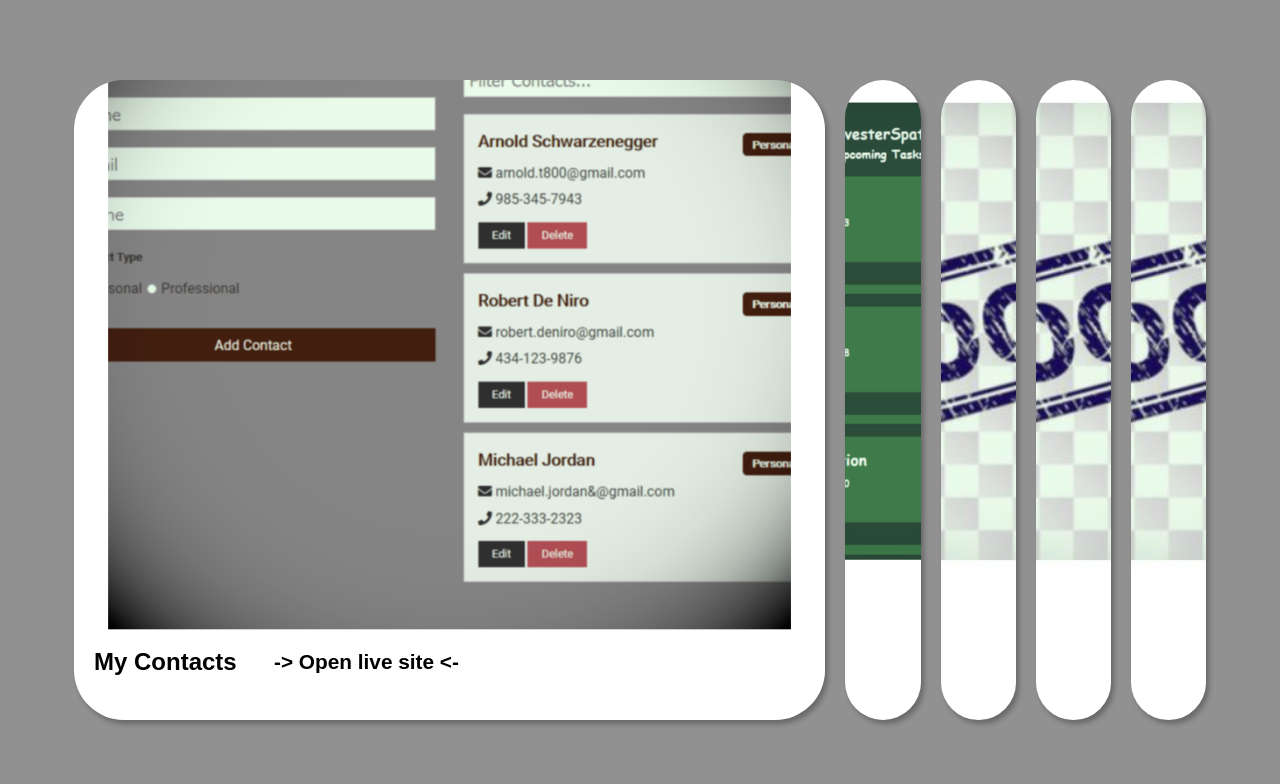
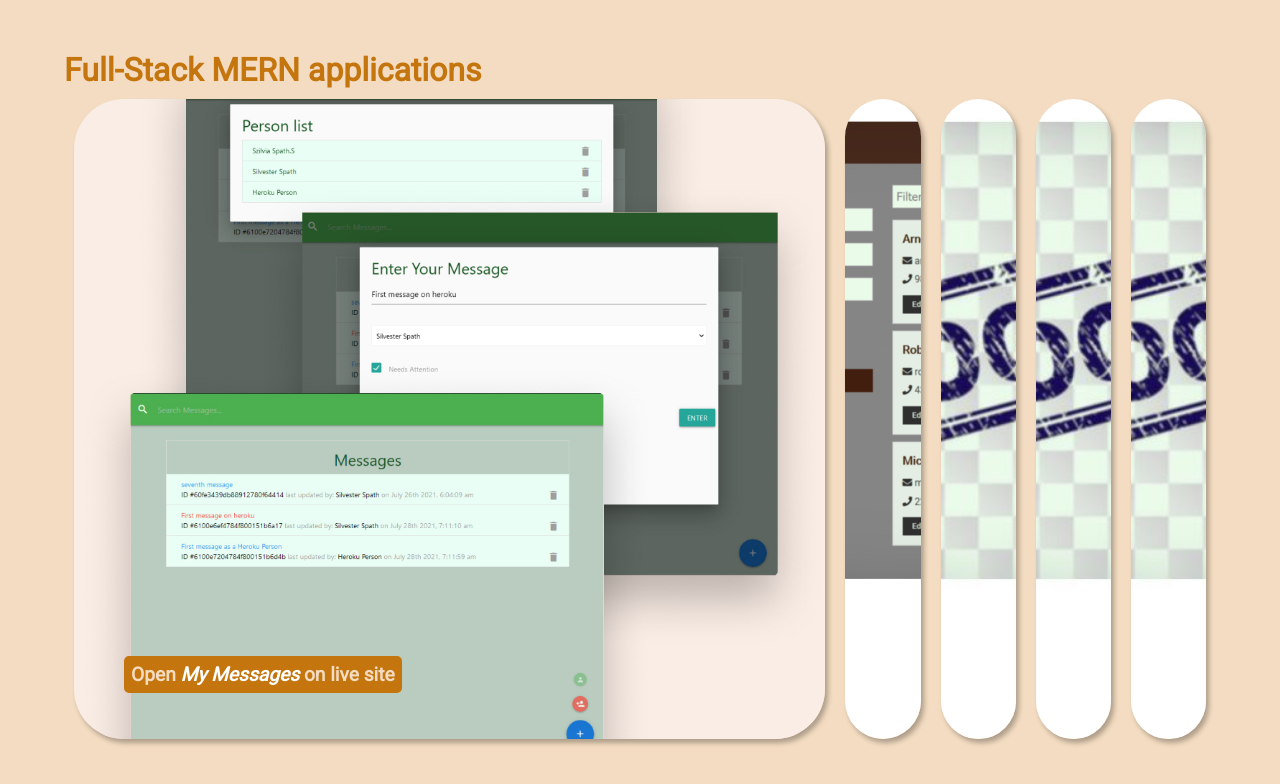
Before and after one commit to SilvesterSpath/FullStackMern, a plain HTML site: page index.html in a window 1280 px wide. Drawn offline with Linux system fonts and the light colour scheme; a web font is replaced by a local one.

Commit message:
messages

```diff
--- a/index.html
+++ b/index.html
@@ -8,16 +8,19 @@
     <!--<link rel="stylesheet" href="https://cdnjs.cloudflare.com/ajax/libs/font-awesome/5.15.3/css/all.min.css" integrity="sha512-iBBXm8fW90+nuLcSKlbmrPcLa0OT92xO1BIsZ+ywDWZCvqsWgccV3gFoRBv0z+8dLJgyAHIhR35VZc2oM/gI1w==" crossorigin="anonymous" /> -->
     <link rel="stylesheet" href="./style.css">
     <title>Full-Stack MERN</title>
-</head>
+</head><h1>Full-Stack MERN applications
 <body>
+
     <div class="container">
-        <div class="panel active" style="background-image: url('./img/mycontacts.png');">
-          <h3>My Contacts</h3>
-          <a href="https://spathcontacts.herokuapp.com/login#!" target="blank">-> Open live site <-</a>
+        <div class="panel active" style="background-image: url('./img/Messages.jpg');">
+          <a href="https://spathmessages.herokuapp.com/#!" target="blank"> Open <span>My Messages</span>  on live site</a>
         </div>
-        <div class="panel" style="background-image: url('./img/notion.png');">
+        <div class="panel" style="background-image: url('./img/mycontacts.png');">
+          <a href="https://spathcontacts.herokuapp.com/login#!" target="blank">Open <span>My Contacts</span> on live site</a>
+        </div>
+        <!-- <div class="panel" style="background-image: url('./img/notion.png');">
           <h3>Notion API</h3>
-        </div>
+        </div> -->
         <div class="panel" style="background-image: url('./img/inprogress.jpg');">
           <h3>IT Logger</h3>
         </div>
@@ -30,6 +33,8 @@
         </div>
     </div>
 
+
     <script src="./script.js"></script>
 </body>
+</h1>
 </html>
--- a/style.css
+++ b/style.css
@@ -1,12 +1,21 @@
-@import url('https://fonts.googleapis.com/css2?family=Muli&display=swap');
+@import url('https://fonts.googleapis.com/css2?family=Roboto&display=swap');
 
 * {
   box-sizing: border-box;
 }
 
+:root {
+  --primary-color: rgb(243, 220, 193);
+  --secondary-color: rgb(197, 117, 13);
+}
+
+h1 {
+  color: var(--secondary-color);
+}
+
 body {
-  background-color: rgb(145, 145, 145);
-  font-family: 'Muli', sans-serif;
+  background-color: var(--primary-color);
+  font-family: 'Roboto', sans-serif;
   display: flex;
   align-items: center;
   justify-content: center;
@@ -44,14 +53,25 @@ body {
 }
 
 .panel a {
+  background-color: var(--secondary-color);
+  cursor: grab;
   position: absolute;
   bottom: 46px;
-  left: 200px;
-  font-size: 1.3rem;
+  left: 50px;
+  border: 2px solid var(--secondary-color);
+  border-radius: 5px;
+  padding: 5px;
+  font-size: 1.2rem;
   font-weight: bold;
   text-decoration: none;
-  color: black;
+  color: darkslateblue;
   opacity: 0;
+  color: var(--primary-color);
+}
+
+.panel span {
+  color: white;
+  font-style: italic;
 }
 
 .panel.active {
```
Also changed, not shown: img/Messages.jpg (added).
